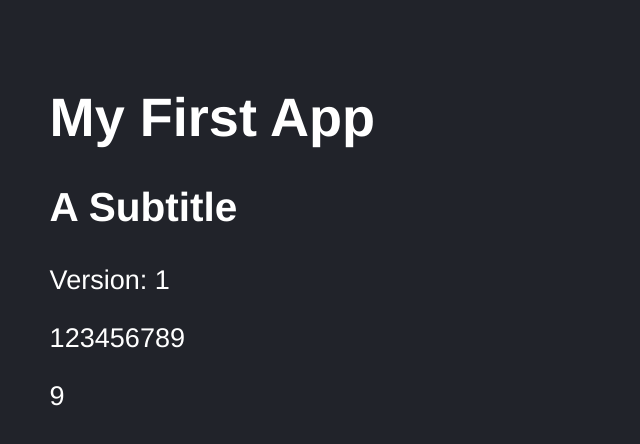
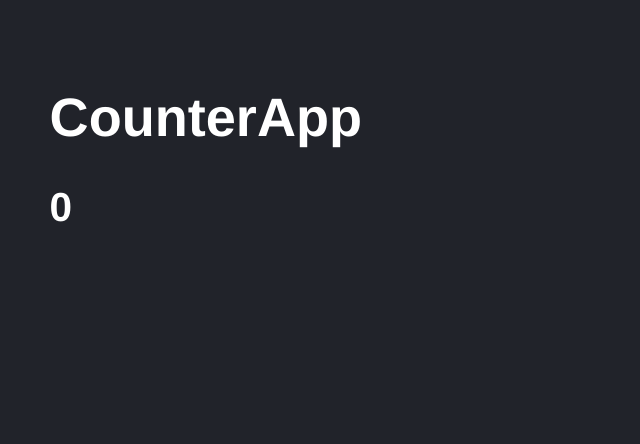
Before and after one commit to juan18506/first-react-app, a React (Vite) app: page / in a window 1280 px wide. Shown: the top 444 px of the page, without its empty margins (0-640 px from the left). Built offline with nearby package versions, Linux system fonts and the light colour scheme.

Commit message:
Created CounterApp component

```diff
--- /dev/null
+++ b/src/CounterApp.jsx
@@ -0,0 +1,14 @@
+import PropTypes from 'prop-types';
+
+export const CounterApp = ({ value }) => {
+  return (
+    <>
+      <h1>CounterApp</h1>
+      <h2>{ value }</h2>
+    </>
+  );
+}
+
+CounterApp.propTypes = {
+  value: PropTypes.number.isRequired,
+}
--- a/src/main.jsx
+++ b/src/main.jsx
@@ -1,11 +1,11 @@
 import React from 'react';
 import ReactDOM from 'react-dom/client';
-import { FirstApp } from './FirstApp';
 import './styles.css'
+import { CounterApp } from './CounterApp';
 
 
 ReactDOM.createRoot(document.getElementById('root')).render(
   <React.StrictMode>
-    <FirstApp title='My First App' />
+    <CounterApp value={0} />
   </React.StrictMode>
 );
```
